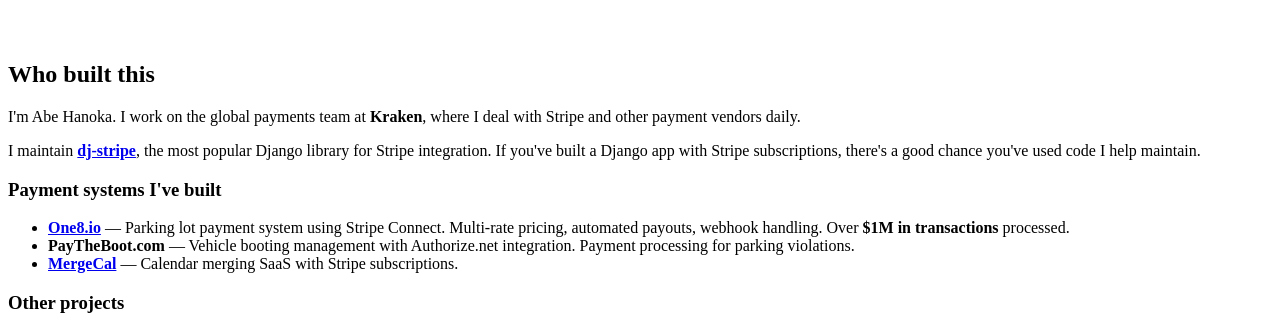
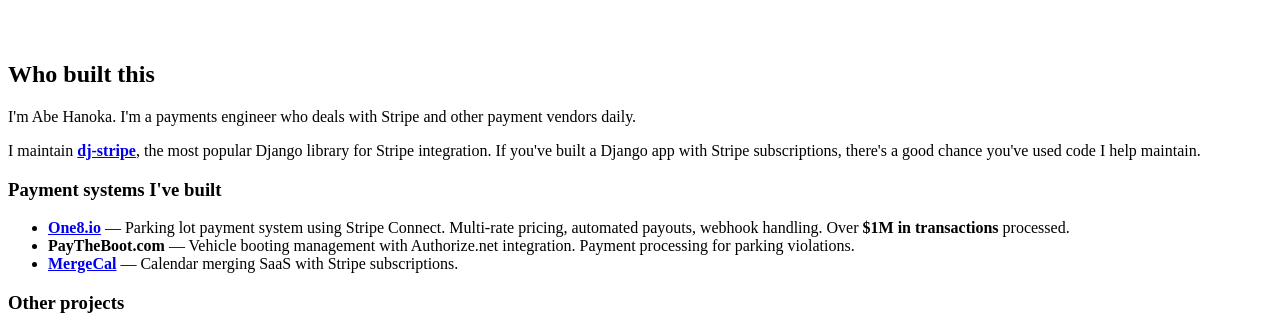
Before and after one commit to abe-101/charj, a Django app: page /about/ in a window 1280 px wide. Shown: the part 1180-1497 px from the top of the page. Run offline with Django 5.2, Linux system fonts and the light colour scheme; style sheets or scripts are compiled from the project's sources; parts of the project's set-up code (start-up, migrations or seed data) failed here and were passed over; some libraries are stand-ins or nearby versions.

Commit message:
Fix djLint formatting on about page

```diff
--- a/charj/templates/pages/about.html
+++ b/charj/templates/pages/about.html
@@ -4,10 +4,10 @@
   About Charj - Built by Abe Hanoka, Payments Engineer
 {% endblock title %}
 {% block meta_description %}
-  Charj is built by Abe Hanoka, a payments engineer at Kraken and maintainer of dj-stripe. Over $1M processed through his payment systems.
+  Charj is built by Abe Hanoka, a payments engineer and maintainer of dj-stripe. Over $1M processed through his payment systems.
 {% endblock meta_description %}
 {% block meta_keywords %}
-  Abe Hanoka, Charj founder, credit card keep alive service, dj-stripe maintainer, Stripe payment engineer, Kraken engineer
+  Abe Hanoka, Charj founder, credit card keep alive service, dj-stripe maintainer, Stripe payment engineer
 {% endblock meta_keywords %}
 {% block canonical_url %}
   https://charj.cc/about/
@@ -22,7 +22,7 @@
   About Charj - Built by Abe Hanoka
 {% endblock og_title %}
 {% block og_description %}
-  Payments engineer at Kraken. dj-stripe maintainer. $1M+ processed.
+  Payments engineer. dj-stripe maintainer. $1M+ processed.
 {% endblock og_description %}
 {% block twitter_url %}
   https://charj.cc/about/
@@ -31,7 +31,7 @@
   About Charj - Built by Abe Hanoka
 {% endblock twitter_title %}
 {% block twitter_description %}
-  Payments engineer at Kraken. dj-stripe maintainer.
+  Payments engineer. dj-stripe maintainer.
 {% endblock twitter_description %}
 {% block nav_about_active %}
   active
@@ -45,10 +45,6 @@
       "url": "https://habet.dev",
       "sameAs": ["https://github.com/abe-101", "https://linkedin.com/in/abe101"],
       "jobTitle": "Software Engineer",
-      "worksFor": {
-        "@type": "Organization",
-        "name": "Kraken"
-      },
       "knowsAbout": ["Payment Systems", "Stripe", "Django", "Python"],
       "description": "Payments engineer specializing in Stripe integrations. Maintainer of dj-stripe."
     }
@@ -110,10 +106,7 @@
       <div class="row justify-content-center">
         <div class="col-lg-8">
           <h2 class="mb-4">Who built this</h2>
-          <p class="lead">
-            I'm Abe Hanoka. I work on the global payments team at
-            <strong>Kraken</strong>, where I deal with Stripe and other payment vendors daily.
-          </p>
+          <p class="lead">I'm Abe Hanoka. I'm a payments engineer who deals with Stripe and other payment vendors daily.</p>
           <p>
             I maintain <a href="https://dj-stripe.dev" target="_blank" rel="noopener"><strong>dj-stripe</strong></a>,
             the most popular Django library for Stripe integration. If you've built
```
